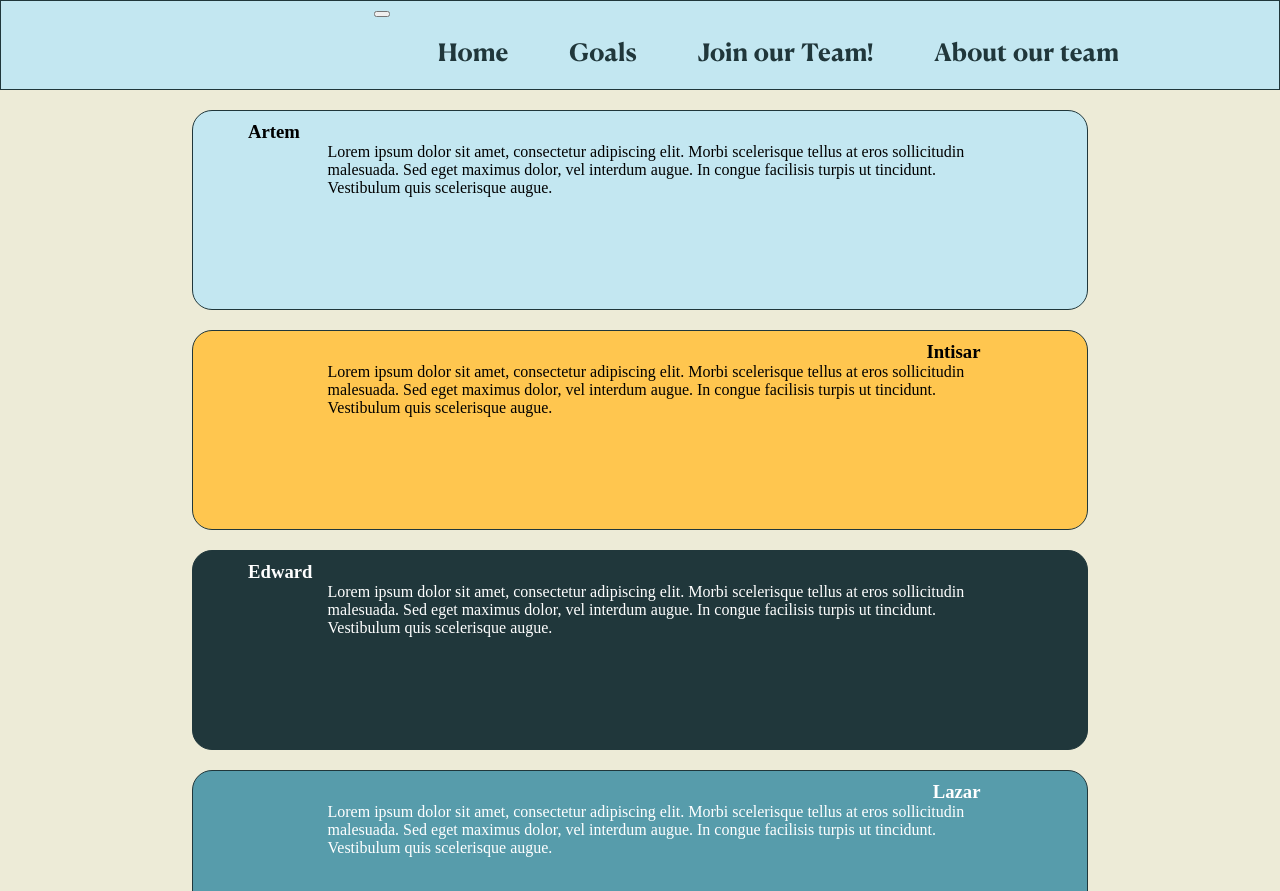
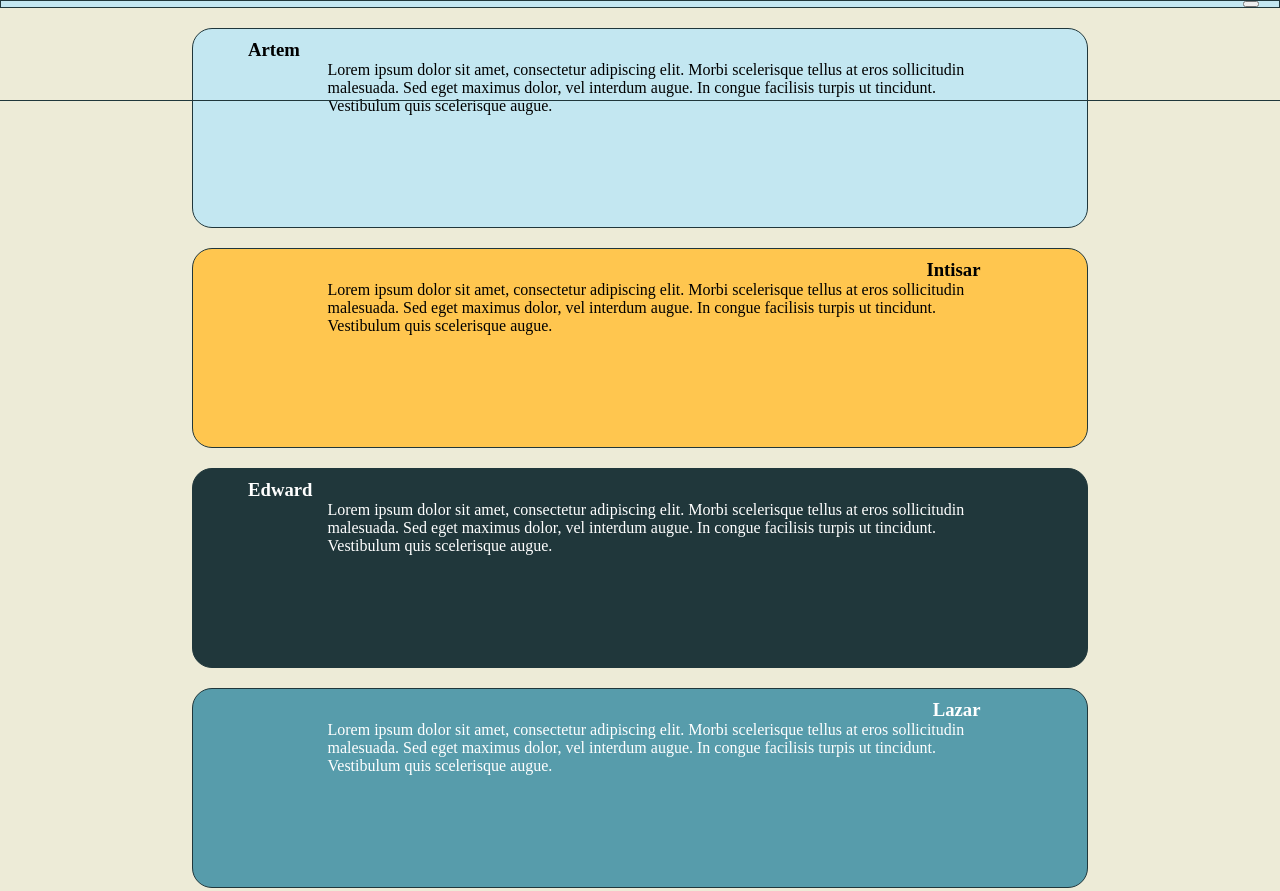
Before and after one commit to Vizirus/c7-uea-final-project, a website: page page_code/html/aboutus.html in a window 1280 px wide. Shown: the top 891 px of the page. Drawn offline with Linux system fonts and the light colour scheme.

Commit message:
Add files via upload

```diff
--- a/page_code/css/style_aboutus.css
+++ b/page_code/css/style_aboutus.css
@@ -218,6 +218,51 @@ footer h5 {
 
 
 @media only screen and (max-width: 1400px) {
+    .hamburger {
+    display: flex;
+    margin-left: auto;
+    margin-right:20px;
+    }
+    nav {
+        margin-right: 0;
+    }
+
+    .nav-menu {
+        position: absolute;
+        top: 100px;
+        right: 0;
+        width: 100%;
+        background-color: #c3e7f1;
+        border-bottom: 1px solid #20373b;
+        overflow: hidden;
+        max-height: 0;
+        display: block;
+        transition: max-height 0.35s ease;
+        z-index: 999;
+    }
+
+    .nav-menu.open {
+        max-height: 320px;
+    }
+
+    .menu {
+        display: flex;
+        flex-direction: column;
+        align-items: center;
+        padding: 0;
+        margin: 0;
+    }
+
+    .menu li {
+        display: block;
+        margin: 12px 0;
+    }
+
+    .menu li a {
+        font-size: 22px;
+        padding: 10px;
+        display: block;
+    }
     section {
         display: flex;
         flex-direction: column;
```
